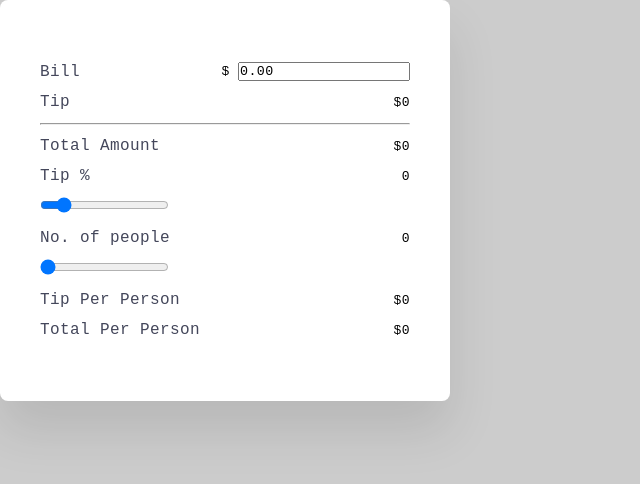
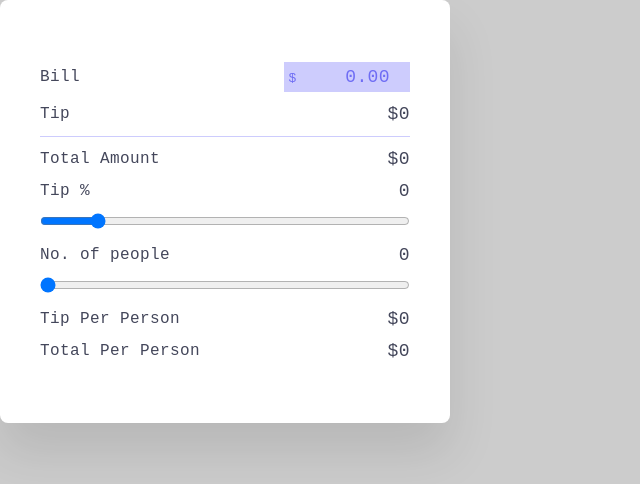
Before and after one commit to robert-ds/tip-calculator, a plain HTML site: page index.html in a window 1280 px wide. Shown: the whole page, without its empty margins (0-640 px from the left). Drawn offline with Linux system fonts and the light colour scheme.

Commit message:
finished style for card

```diff
--- a/style.css
+++ b/style.css
@@ -19,7 +19,6 @@ body {
 	width: 450px;
 	padding: 50px 40px;
 	border-radius: 8px;
-
 	top: 50%
 	left: 50%;
 	box-shadow: 0 30px 50px rgba(0,0,0,.1);
@@ -37,3 +36,34 @@ body {
 	color: #44475b;
 	font-weight: 400;
 }
+
+.val {
+	color: #44475b;
+	font-weight: 500;
+	font-size: 18px;
+}
+
+.input-box {
+	background-color: #cdccfd;
+	color: #6f6df4;
+	padding: 5px;
+}
+
+#bill {
+	background-color: transparent;
+	border: none;
+	outline: none;
+	width: 100px;
+	text-align: right;
+	color: #6f6df4;
+}
+
+hr {
+	border: none;
+	border-bottom: 1px solid #cdccfd;
+}
+
+input[type="range"]{
+	width: 100%;
+	cursor: pointer;
+}
```
